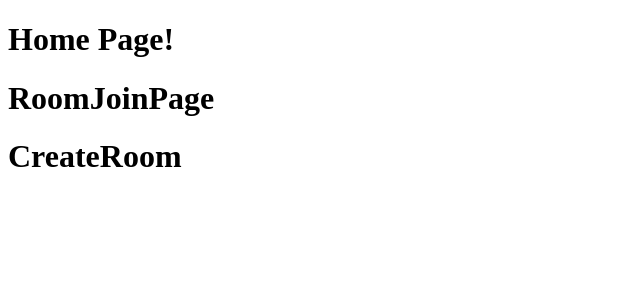
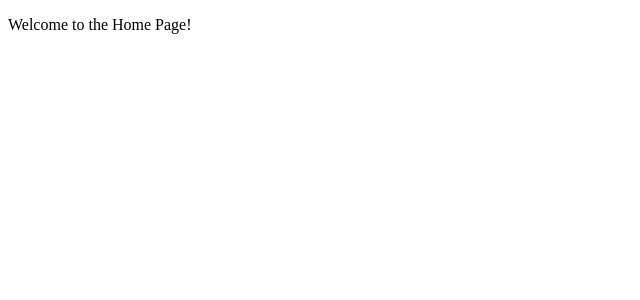
Before and after one commit to MarcoFernstaedt/JukeboxJoin-ReactDjango, a React app in the folder juke_box_join/frontend/: page /create in a window 1280 px wide. Shown: the top 300 px of the page, without its empty margins (0-640 px from the left). Built offline with nearby package versions, Linux system fonts and the light colour scheme; the HTML template or start-up script is replaced by a standard one.

Commit message:
refactor: roomjoinpage createroompage move in homepage componet catach-all urls pattern add frontend/urls

```diff
--- a/juke_box_join/frontend/src/components/App.js
+++ b/juke_box_join/frontend/src/components/App.js
@@ -1,15 +1,11 @@
 import React from "react";
 import ReactDOM from "react-dom/client";
 import HomePage from "./HomePagee";
-import RoomJoinPage from "./RoomJoinPage";
-import CreateRoom from "./CreateRoom";
 
 const App = () => {
   return (
     <>
       <HomePage />
-      <RoomJoinPage />
-      <CreateRoom />
     </>
   );
 };
--- a/juke_box_join/frontend/src/components/CreateRoom.js
+++ /dev/null
@@ -1,7 +0,0 @@
-import React from "react";
-
-const CreateRoom = () => {
-  return <h1>CreateRoom</h1>;
-};
-
-export default CreateRoom;
--- /dev/null
+++ b/juke_box_join/frontend/src/components/CreateRoomPage.js
@@ -0,0 +1,7 @@
+import React from "react";
+
+const CreateRoomPage = () => {
+  return <h1>CreateRoomPage</h1>;
+};
+
+export default CreateRoomPage;
--- a/juke_box_join/frontend/src/components/HomePagee.js
+++ b/juke_box_join/frontend/src/components/HomePagee.js
@@ -1,7 +1,26 @@
 import React from "react";
+import {
+  BrowserRouter as Router,
+  Switch,
+  Route,
+  Link,
+  Redirect,
+} from "react-router-dom";
+import RoomJoinPage from "./RoomJoinPage";
+import CreateRoomPage from "./CreateRoomPage";
 
 const HomePagee = () => {
-  return <h1>Home Page!</h1>;
+  return (
+    <Router>
+      <Switch>
+        <Route path="/">
+          <p>Welcome to the Home Page!</p>
+        </Route>
+        <Route path="/join" Component={RoomJoinPage} />
+        <Route path="/create" Component={CreateRoomPage} />
+      </Switch>
+    </Router>
+  );
 };
 
 export default HomePagee;
```
Also changed, not shown: 1 other file (tests, documents, lock files or other folders).
